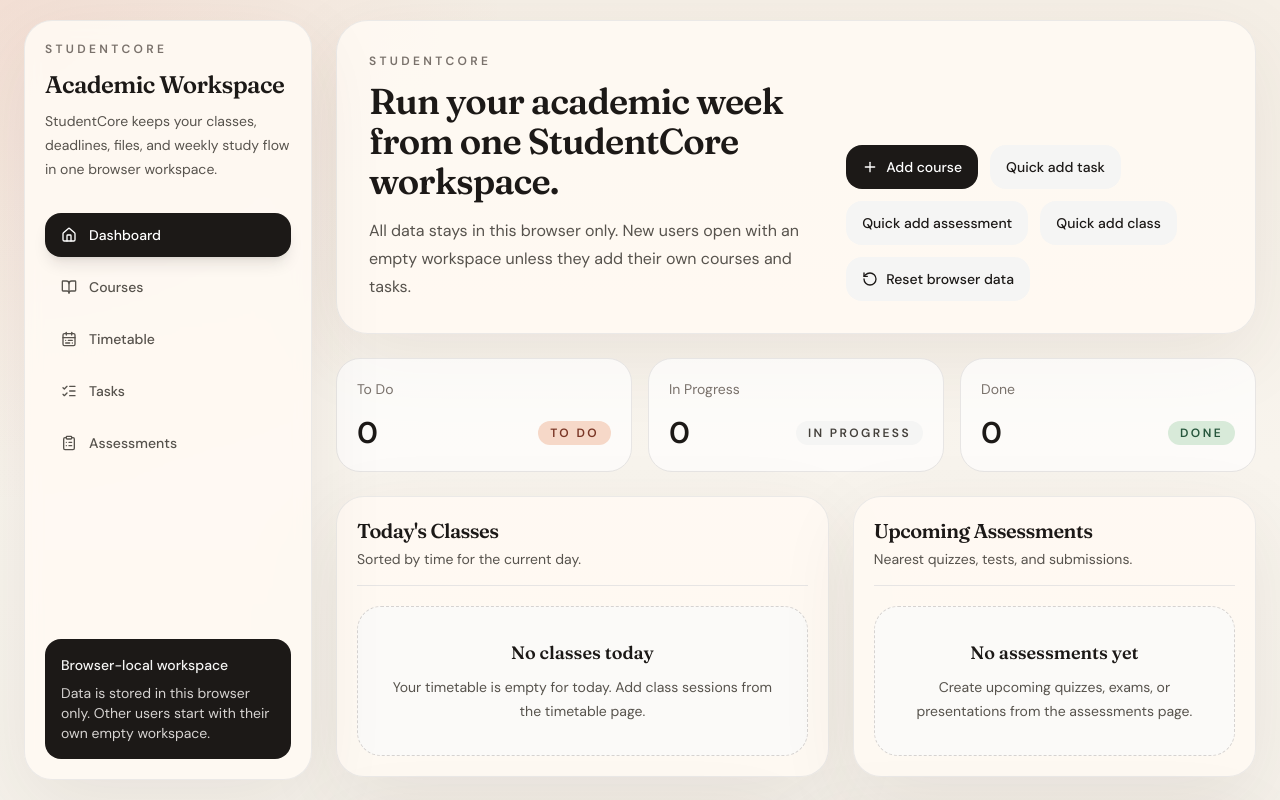
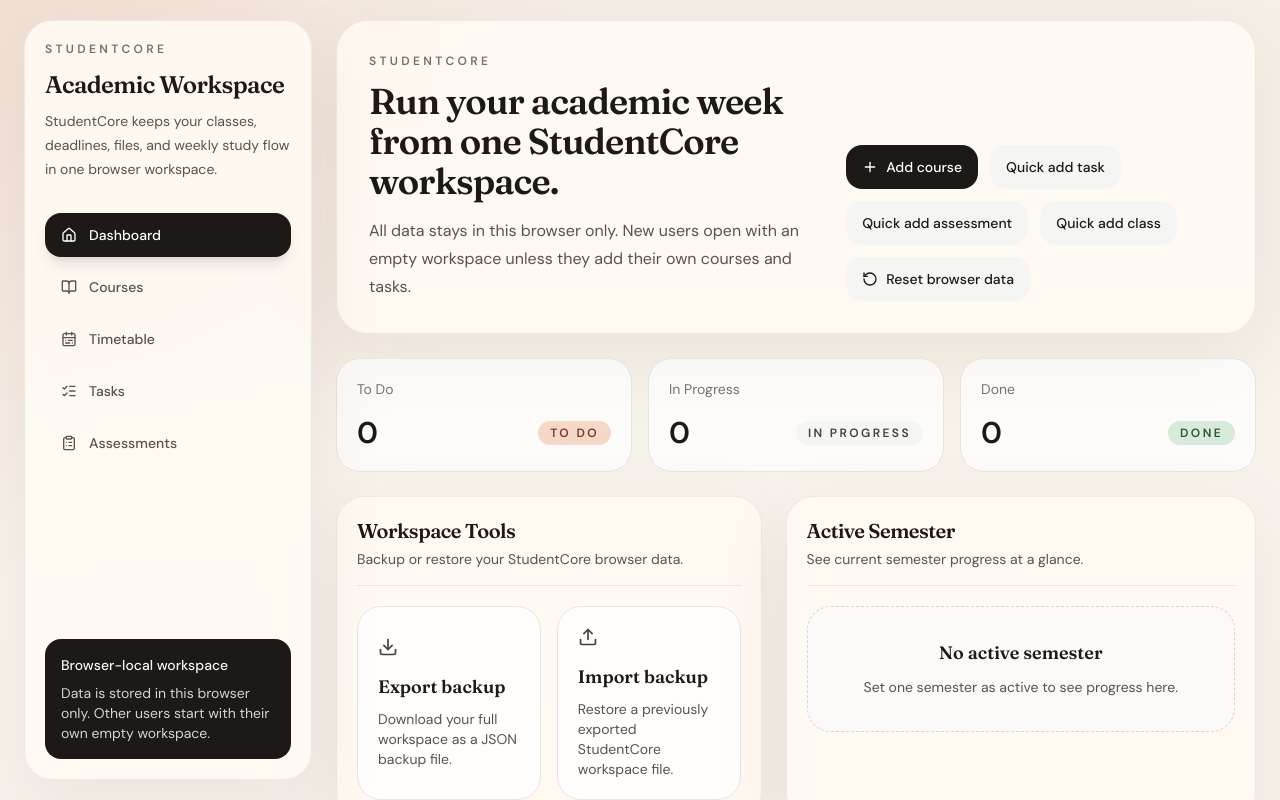
Before and after one commit to syafiadil1/studentcoresystem, a Next.js app: page / in a window 1280 px wide. Shown: the top 800 px of the page. Built offline with nearby package versions, Linux system fonts and the light colour scheme.

Commit message:
Add semester editing and workspace backup tools

```diff
--- a/src/app/page.tsx
+++ b/src/app/page.tsx
@@ -1,8 +1,8 @@
 "use client";
 
-import { useState } from "react";
+import { useRef, useState } from "react";
 import Link from "next/link";
-import { Plus, RotateCcw } from "lucide-react";
+import { Download, Plus, RotateCcw, Upload } from "lucide-react";
 import { useStudentCore } from "@/components/student-core-provider";
 import { AssessmentUpdateForm, SessionUpdateForm, TaskUpdateForm } from "@/components/forms";
 import { Badge, Button, DetailRow, EmptyState, Section, StatCard } from "@/components/ui";
@@ -20,8 +20,11 @@
     deleteTask,
     updateAssessment,
     deleteAssessment,
+    exportWorkspace,
+    importWorkspace,
   } = useStudentCore();
   const data = getDashboardData(state);
+  const importInputRef = useRef<HTMLInputElement | null>(null);
   const courseOptions = state.courses.map((course) => ({
     id: course.id,
     code: course.code,
@@ -112,6 +115,87 @@
             <StatCard label="In Progress" value={data.taskSummary.inProgress} />
             <StatCard label="Done" value={data.taskSummary.done} tone="success" />
           </section>
+
+          <div className="grid gap-6 xl:grid-cols-[0.95fr_1.05fr]">
+            <Section title="Workspace Tools" description="Backup or restore your StudentCore browser data.">
+              <div className="grid gap-4 md:grid-cols-2">
+                <button
+                  type="button"
+                  onClick={exportWorkspace}
+                  className="rounded-3xl border border-stone-200 bg-white/80 p-5 text-left transition hover:border-stone-400"
+                >
+                  <Download className="h-5 w-5 text-stone-700" />
+                  <h3 className="mt-4 text-lg font-semibold text-stone-900">Export backup</h3>
+                  <p className="mt-2 text-sm text-stone-600">
+                    Download your full workspace as a JSON backup file.
+                  </p>
+                </button>
+                <button
+                  type="button"
+                  onClick={() => importInputRef.current?.click()}
+                  className="rounded-3xl border border-stone-200 bg-white/80 p-5 text-left transition hover:border-stone-400"
+                >
+                  <Upload className="h-5 w-5 text-stone-700" />
+                  <h3 className="mt-4 text-lg font-semibold text-stone-900">Import backup</h3>
+                  <p className="mt-2 text-sm text-stone-600">
+                    Restore a previously exported StudentCore workspace file.
+                  </p>
+                </button>
+                <input
+                  ref={importInputRef}
+                  type="file"
+                  accept="application/json"
+                  className="hidden"
+                  onChange={async (event) => {
+                    const file = event.target.files?.[0];
+                    if (!file) return;
+                    try {
+                      await importWorkspace(file);
+                    } catch {
+                      window.alert("Invalid StudentCore backup file.");
+                    } finally {
+                      event.target.value = "";
+                    }
+                  }}
+                />
+              </div>
+            </Section>
+
+            <Section title="Active Semester" description="See current semester progress at a glance.">
+              {data.activeSemesterSummary ? (
+                <div className="space-y-4">
+                  <div className="rounded-3xl border border-stone-200 bg-white/80 p-5">
+                    <div className="flex flex-wrap items-center justify-between gap-3">
+                      <div>
+                        <h3 className="text-2xl font-semibold text-stone-900">
+                          {data.activeSemesterSummary.name}
+                        </h3>
+                        <p className="mt-2 text-sm text-stone-600">
+                          {formatDateTime(data.activeSemesterSummary.startDate).slice(0, 11)} - {formatDateTime(data.activeSemesterSummary.endDate).slice(0, 11)}
+                        </p>
+                      </div>
+                      <Badge className="bg-[#d8ead9] text-[#27563c]">
+                        {data.activeSemesterSummary.progressPercent}% done
+                      </Badge>
+                    </div>
+                    <div className="mt-5 h-3 overflow-hidden rounded-full bg-stone-200">
+                      <div
+                        className="h-full rounded-full bg-stone-900"
+                        style={{ width: `${data.activeSemesterSummary.progressPercent}%` }}
+                      />
+                    </div>
+                    <div className="mt-4 grid gap-3 md:grid-cols-3">
+                      <DetailRow label="Elapsed" value={`${data.activeSemesterSummary.elapsedDays} days`} />
+                      <DetailRow label="Remaining" value={`${data.activeSemesterSummary.remainingDays} days`} />
+                      <DetailRow label="Total" value={`${data.activeSemesterSummary.totalDays} days`} />
+                    </div>
+                  </div>
+                </div>
+              ) : (
+                <EmptyState title="No active semester" copy="Set one semester as active to see progress here." />
+              )}
+            </Section>
+          </div>
 
           <div className="grid gap-6 xl:grid-cols-[1.1fr_0.9fr]">
             <Section title="Today's Classes" description="Sorted by time for the current day.">
--- a/src/components/forms.tsx
+++ b/src/components/forms.tsx
@@ -92,6 +92,50 @@
     <Button type="button" tone="danger" onClick={() => onDelete(semesterId)}>
       Delete
     </Button>
+  );
+}
+
+export function SemesterUpdateForm({
+  semester,
+  onUpdate,
+}: {
+  semester: Pick<Semester, "id" | "name" | "startDate" | "endDate" | "isActive">;
+  onUpdate: (
+    semesterId: string,
+    payload: { name: string; startDate: string; endDate: string; isActive: boolean },
+  ) => void;
+}) {
+  return (
+    <form
+      onSubmit={(event) => {
+        event.preventDefault();
+        const data = formData(event);
+        onUpdate(semester.id, {
+          name: String(data.get("name") || "").trim(),
+          startDate: String(data.get("startDate") || ""),
+          endDate: String(data.get("endDate") || ""),
+          isActive: data.get("isActive") === "on",
+        });
+      }}
+      className="grid gap-4 rounded-3xl border border-stone-200 bg-stone-50/80 p-4 md:grid-cols-2"
+    >
+      <Field label="Semester name">
+        <Input name="name" defaultValue={semester.name} required />
+      </Field>
+      <Field label="Start date">
+        <Input name="startDate" type="date" defaultValue={semester.startDate.slice(0, 10)} required />
+      </Field>
+      <Field label="End date">
+        <Input name="endDate" type="date" defaultValue={semester.endDate.slice(0, 10)} required />
+      </Field>
+      <label className="flex items-center gap-3 rounded-2xl border border-stone-300 px-4 py-3 text-sm text-stone-700">
+        <input name="isActive" type="checkbox" className="h-4 w-4" defaultChecked={semester.isActive} />
+        Set as active semester
+      </label>
+      <div className="md:col-span-2">
+        <Button type="submit">Save semester</Button>
+      </div>
+    </form>
   );
 }
 
--- a/src/components/student-core-provider.tsx
+++ b/src/components/student-core-provider.tsx
@@ -45,6 +45,7 @@
   hydrated: boolean;
   state: StudentCoreState;
   createSemester: (input: CreateSemesterInput) => void;
+  updateSemester: (semesterId: string, input: CreateSemesterInput) => void;
   deleteSemester: (semesterId: string) => void;
   createCourse: (input: CreateCourseInput) => void;
   updateCourse: (courseId: string, input: CreateCourseInput) => void;
@@ -60,6 +61,8 @@
   deleteAssessment: (assessmentId: string) => void;
   uploadFile: (input: UploadFileInput) => Promise<void>;
   deleteFile: (fileId: string) => void;
+  exportWorkspace: () => void;
+  importWorkspace: (file: File) => Promise<void>;
   resetWorkspace: () => void;
 };
 
@@ -89,6 +92,15 @@
     reader.onload = () => resolve(String(reader.result || ""));
     reader.onerror = () => reject(reader.error);
     reader.readAsDataURL(file);
+  });
+}
+
+function readFileAsText(file: File) {
+  return new Promise<string>((resolve, reject) => {
+    const reader = new FileReader();
+    reader.onload = () => resolve(String(reader.result || ""));
+    reader.onerror = () => reject(reader.error);
+    reader.readAsText(file);
   });
 }
 
@@ -130,6 +142,20 @@
           return {
             ...current,
             semesters: [...semesters, stamp(input)],
+          };
+        });
+      },
+      updateSemester(semesterId, input) {
+        setState((current) => {
+          const semesters = input.isActive
+            ? current.semesters.map((semester) => ({ ...semester, isActive: false }))
+            : current.semesters;
+
+          return {
+            ...current,
+            semesters: semesters.map((semester) =>
+              semester.id === semesterId ? touch(semester, input) : semester,
+            ),
           };
         });
       },
@@ -258,6 +284,42 @@
           files: current.files.filter((file) => file.id !== fileId),
         }));
       },
+      exportWorkspace() {
+        const payload = {
+          exportedAt: new Date().toISOString(),
+          app: "StudentCore",
+          version: 1,
+          state,
+        };
+        const blob = new Blob([JSON.stringify(payload, null, 2)], {
+          type: "application/json",
+        });
+        const url = URL.createObjectURL(blob);
+        const anchor = document.createElement("a");
+        anchor.href = url;
+        anchor.download = `studentcore-backup-${new Date().toISOString().slice(0, 10)}.json`;
+        anchor.click();
+        URL.revokeObjectURL(url);
+      },
+      async importWorkspace(file) {
+        const raw = await readFileAsText(file);
+        const parsed = JSON.parse(raw) as { state?: StudentCoreState } | StudentCoreState;
+        const nextState = "state" in parsed && parsed.state ? parsed.state : (parsed as StudentCoreState);
+
+        if (
+          !nextState ||
+          !Array.isArray(nextState.semesters) ||
+          !Array.isArray(nextState.courses) ||
+          !Array.isArray(nextState.sessions) ||
+          !Array.isArray(nextState.tasks) ||
+          !Array.isArray(nextState.assessments) ||
+          !Array.isArray(nextState.files)
+        ) {
+          throw new Error("Invalid StudentCore backup file.");
+        }
+
+        setState(nextState);
+      },
       resetWorkspace() {
         setState(emptyState);
       },
--- a/src/lib/local-data.ts
+++ b/src/lib/local-data.ts
@@ -1,4 +1,5 @@
 import { isAfter, isBefore, startOfToday } from "date-fns";
+import { differenceInCalendarDays } from "date-fns";
 import { dayOrder } from "@/lib/constants";
 import type {
   Course,
@@ -71,7 +72,28 @@
       status: assessment.status,
     }));
 
-  return { todayClasses, taskSummary, overdueTasks, dueSoonTasks, upcomingAssessments };
+  const activeSemester = state.semesters.find((semester) => semester.isActive) || null;
+  const activeSemesterSummary = activeSemester
+    ? (() => {
+        const totalDays = Math.max(
+          differenceInCalendarDays(new Date(activeSemester.endDate), new Date(activeSemester.startDate)),
+          1,
+        );
+        const elapsedDays = Math.min(
+          Math.max(differenceInCalendarDays(new Date(), new Date(activeSemester.startDate)), 0),
+          totalDays,
+        );
+        return {
+          ...activeSemester,
+          totalDays,
+          elapsedDays,
+          remainingDays: Math.max(totalDays - elapsedDays, 0),
+          progressPercent: Math.round((elapsedDays / totalDays) * 100),
+        };
+      })()
+    : null;
+
+  return { todayClasses, taskSummary, overdueTasks, dueSoonTasks, upcomingAssessments, activeSemesterSummary };
 }
 
 export function getCoursesPageData(state: StudentCoreState) {
```
Also changed, not shown: src/app/courses/page.tsx (+22 -4 lines).
